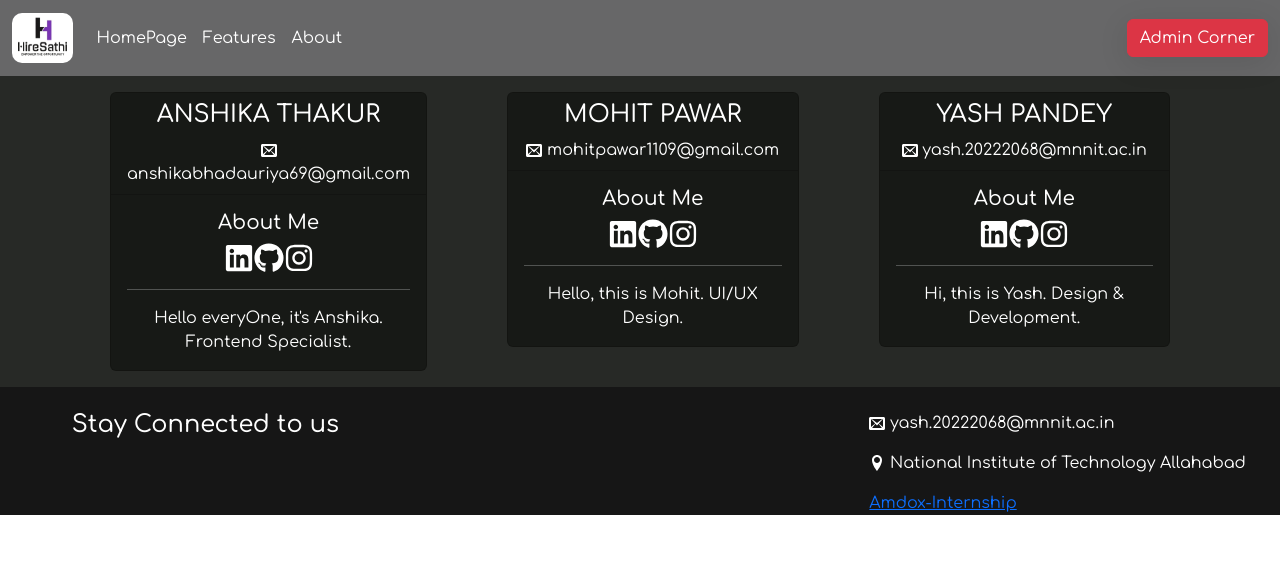
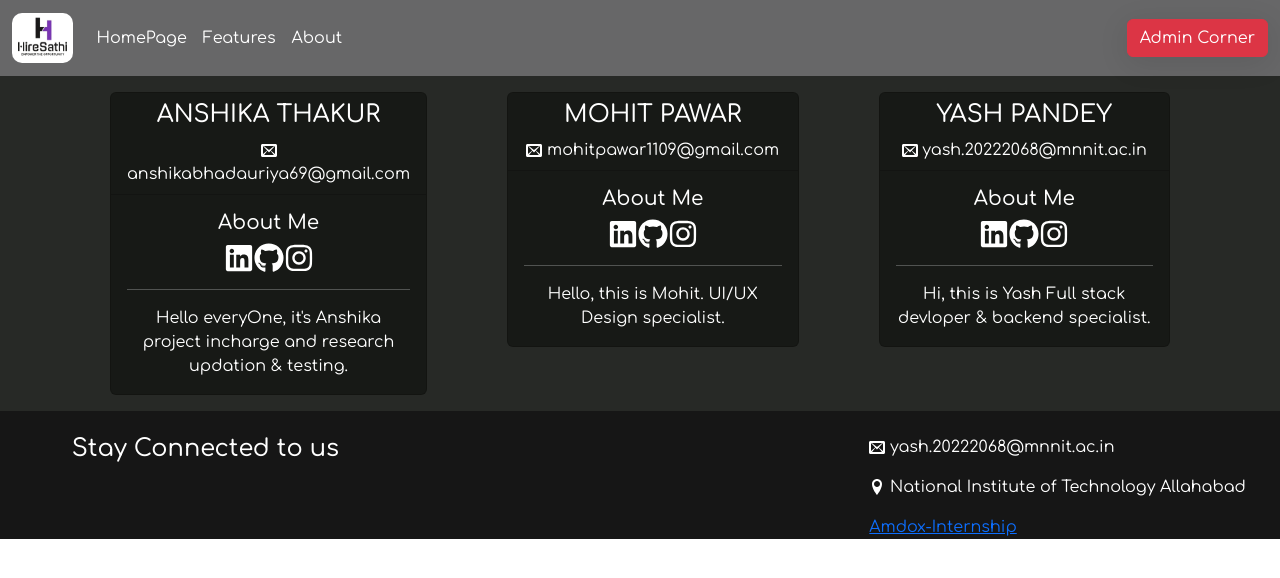
Before and after one commit to yash264/Job_Listing, a React (Create React App) app in the folder frontend/: page /about in a window 1280 px wide. Shown: the top 578 px of the page. Built offline with nearby package versions, Linux system fonts and the light colour scheme; no server answers.

Commit message:
Update About.jsx

```diff
--- a/frontend/src/pages/About.jsx
+++ b/frontend/src/pages/About.jsx
@@ -80,7 +80,7 @@ function About() {
                                         </a>
                                         <hr />
                                         <p class="card-text">
-                                            Hello everyOne, it's Anshika. Frontend Specialist.
+                                            Hello everyOne, it's Anshika project incharge and research updation & testing.
                                         </p>
                                     </div>
                                 </div>
@@ -107,7 +107,7 @@ function About() {
                                         </a>
                                         <hr />
                                         <p class="card-text">
-                                            Hello, this is Mohit. UI/UX Design.
+                                            Hello, this is Mohit. UI/UX Design  specialist.
                                         </p>
                                     </div>
                                 </div>
@@ -134,7 +134,7 @@ function About() {
                                         </a>
                                         <hr />
                                         <p class="card-text">
-                                            Hi, this is Yash. Design & Development.
+                                            Hi, this is Yash Full stack devloper & backend specialist.
                                         </p>
                                     </div>
                                 </div>
```
